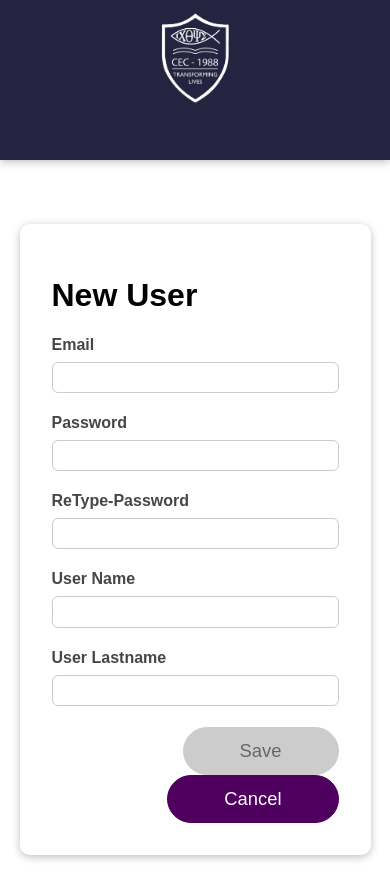
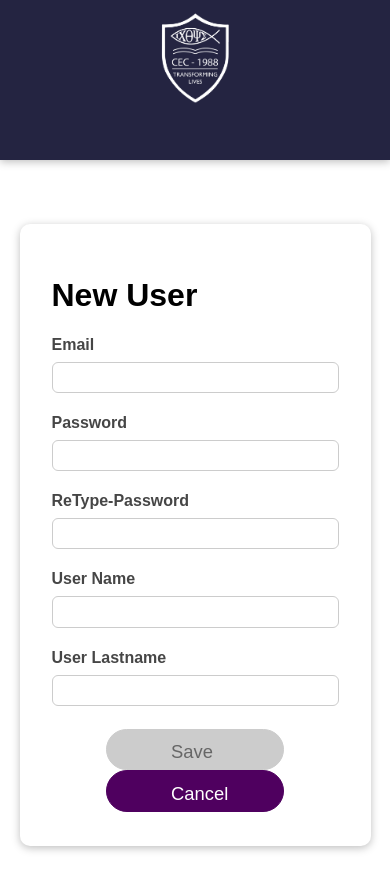
Before and after one commit to edsonnaza/hr_frontend, a React (Vite) app: page /newuser in a window 390 px wide. Built offline with nearby package versions, Linux system fonts and the light colour scheme.

Commit message:
add: fix NewUser responsivity wint sm devices

```diff
--- a/src/components/NewUser/NewUser.jsx
+++ b/src/components/NewUser/NewUser.jsx
@@ -229,13 +229,18 @@
           <p className={style.savedMessage}>{message && message}</p>
 
         <div className={style.actions}>
+          <div className={style.btnContainer}>
 
           <Button onClick={submitHandler} className={style.btn}
           disabled={!formStatus.formIsValid}>{counter>=1 ?'Leaving in: '+counter :'Save'}
           </Button>
+          </div>
+
+          <div className={style.btnContainer}>
           <Link to={'/login'}>
-        <Button   className={style.btn}>Cancel</Button>
+           <Button  className={style.btn}>Cancel</Button>
           </Link>
+          </div>
         </div>
             </form>
 
--- a/src/components/NewUser/NewUser.module.scss
+++ b/src/components/NewUser/NewUser.module.scss
@@ -3,6 +3,7 @@
     max-width: 40rem;
     margin: 2rem auto;
     padding: 2rem;
+    margin-top:90px;
     @include sm{
       margin-top: 8rem;
     }
@@ -62,18 +63,34 @@
 
   .actions {
     flex-direction: column;
-    text-align: right;
+    text-align: center;
 
+    @include sm{
+
+
+      justify-content: space-around;
+      text-align: center;
+      padding-block: 2px;
+      width: fit-content;
+      width: 100%;
+
+    }
+
+
+    .btnContainer {
+      display: inline;
+      justify-items: center;
+
+
+      @include sm{
+        flex-direction: row;
+        justify-content: space-around;
+        padding-block: 5px;
+
+      }
+    }
 
 
 
 
   }
-
-  @media (min-width: 768px) {
-    .control {
-      align-items: center;
-      flex-direction: row;
-    }
-
-  }
--- a/src/components/UI/Button/Button.module.scss
+++ b/src/components/UI/Button/Button.module.scss
@@ -1,5 +1,5 @@
 .button {
-    font: inherit;
+
   border: 1px solid #4f005f;
   background: #4f005f;
   color: white;
@@ -7,7 +7,16 @@
   cursor: pointer;
   font-size: 1.15rem;
   border-radius: 30px;
-    justify-content: wrap;
+
+  @include sm {
+    width: 95px;
+    padding: 0.7rem 7rem 0.4rem 4rem ;
+    cursor: pointer;
+   // padding-left: 10px;
+
+  }
+
+
 }
 
   .button:hover,
```
Lines whose indentation alone changed are shown as unchanged.
